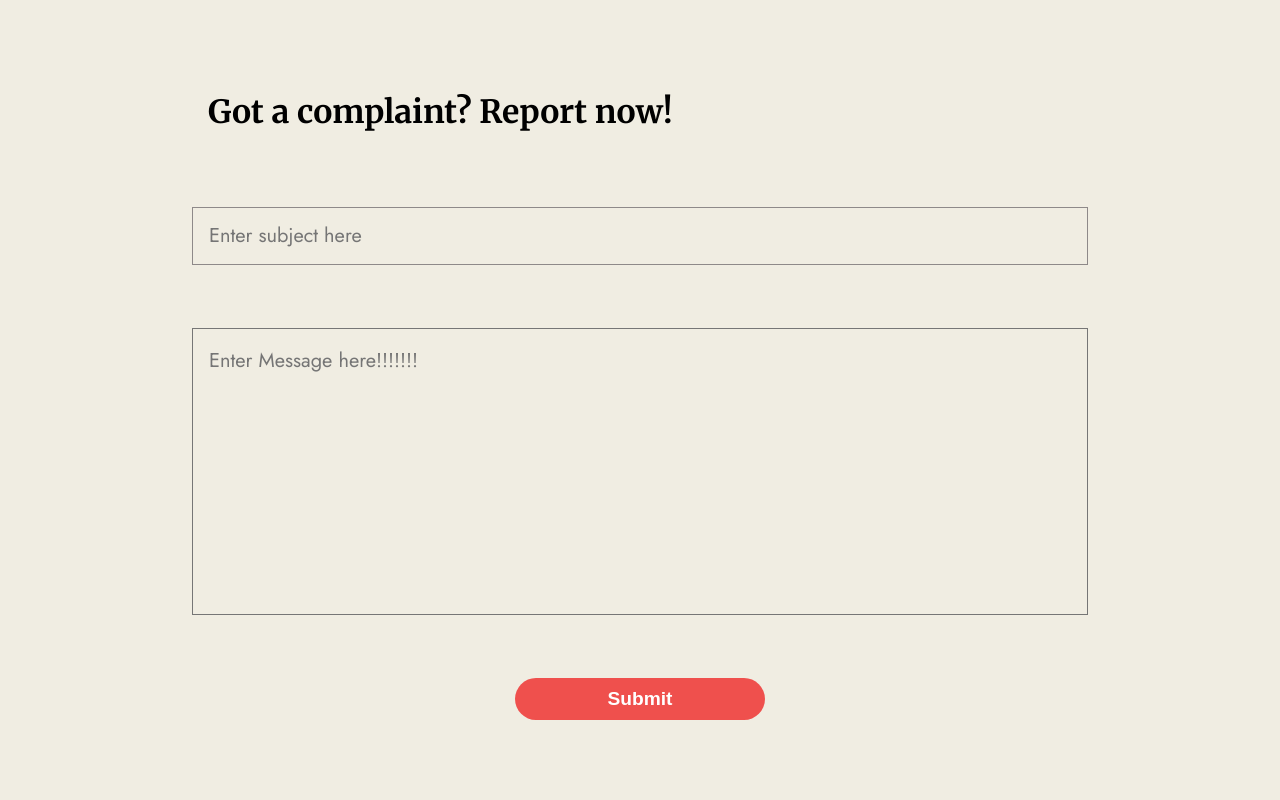
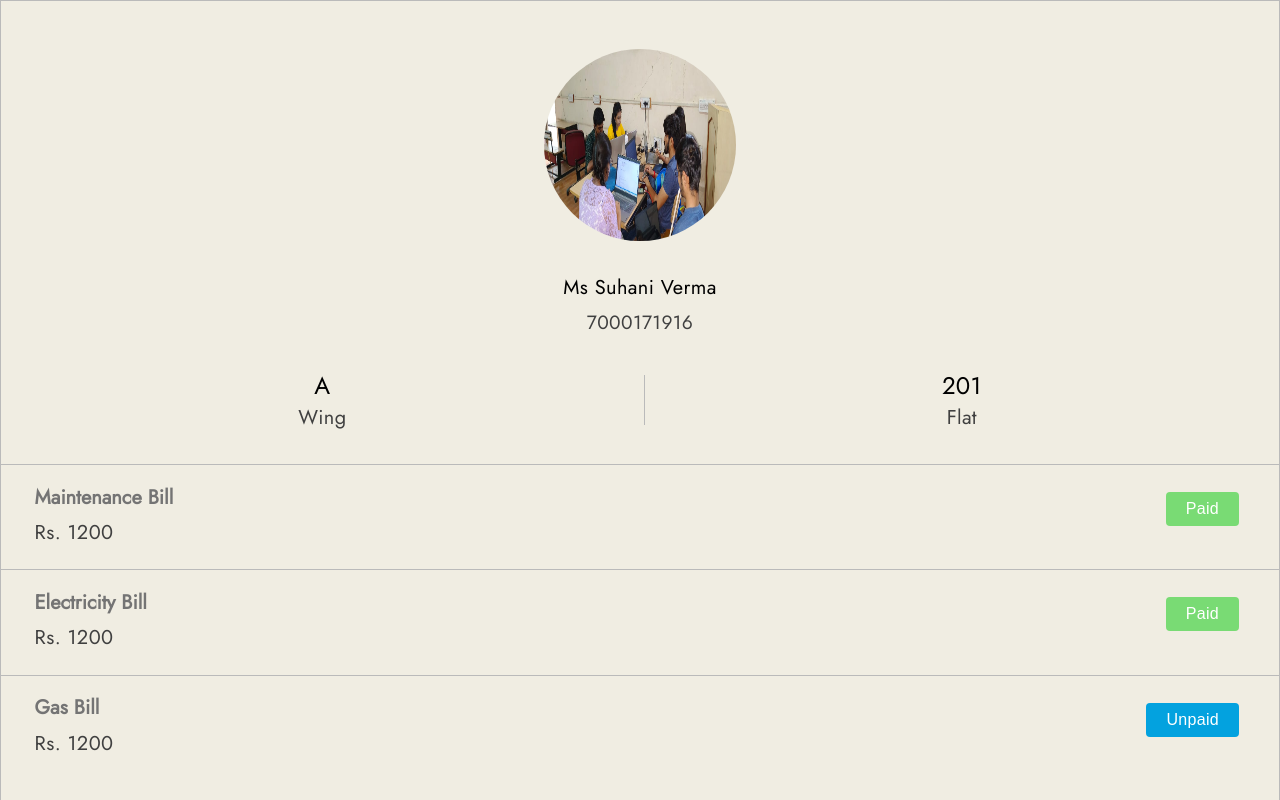
Before and after one commit to techjunkiesdavv/society-client, a React (Create React App) app: page / in a window 1280 px wide. Shown: the top 800 px of the page. Built offline with nearby package versions, Linux system fonts and the light colour scheme.

Commit message:
profile section added

```diff
--- a/package.json
+++ b/package.json
@@ -36,5 +36,8 @@
       "last 1 firefox version",
       "last 1 safari version"
     ]
+  },
+  "devDependencies": {
+    "@svgr/cli": "^6.5.1"
   }
 }
--- a/src/App.js
+++ b/src/App.js
@@ -1,9 +1,10 @@
-import { Complaint } from "./Components";
-
+import { Complaint,Profile } from "./Components";
 function App() {
   return (
     <div>
-      <Complaint />
+      <Profile/>
+      <Complaint/>
+
     </div>
   );
 }
--- /dev/null
+++ b/src/Components/Profile/Profile.js
@@ -0,0 +1,81 @@
+import React from "react";
+import styles from "./Profile.module.scss";
+import profile from "../../assets/sihphto3.jpeg";
+const Profile = () => {
+  const userdetails = {
+    url: profile,
+    name: "Ms Suhani Verma",
+    phone: "7000171916",
+    wing: "A",
+    flat: "201",
+  };
+  const bills = [
+    {
+      billname: "Maintenance Bill",
+      billamount: "1200",
+      status: "paid",
+    },
+    {
+      billname: "Electricity Bill",
+      billamount: "1200",
+      status: "paid",
+    },
+    {
+      billname: "Gas Bill",
+      billamount: "1200",
+      status: "unpaid",
+    },
+  ];
+  const toupper = (str) => {
+    const str2 = str.charAt(0).toUpperCase() + str.slice(1);
+    return str2;
+  };
+  return (
+    <div className={styles.profileContainer}>
+      <div className={styles.userinfo}>
+        <div className={styles.profileimg}>
+          <img src={userdetails.url} alt="profileimage" />
+        </div>
+        <p className={styles.username}>{userdetails.name}</p>
+        <p className={styles.userphone}>{userdetails.phone}</p>
+      </div>
+      <div className={styles.userhome}>
+        <div className={styles.userwing}>
+          <p className={styles.wingname}>{userdetails.wing}</p>
+          <p className={styles.wing}>Wing</p>
+        </div>
+        <div className={styles.line} />
+        <div className={styles.userflat}>
+          <p className={styles.flatname}>{userdetails.flat}</p>
+          <p className={styles.flat}>Flat</p>
+        </div>
+      </div>
+      {bills.map((bill, i) => {
+        return (
+          <div className={styles.billdetails}>
+            <div className={styles.bill}>
+              <p className={styles.billname}>{bill.billname}</p>
+              <p className={styles.billamount}>Rs. {bill.billamount}</p>
+            </div>
+            <div className={styles.status}>
+              <button
+                className={
+                  bill.status === "paid"
+                    ? styles.buttoncolorpaid
+                    : styles.buttoncolorunpaid
+                }
+              >
+                {toupper(bill.status)}
+              </button>
+            </div>
+          </div>
+        );
+      })}
+      <div className={styles.extras}>
+        <button>Funds</button>
+        <button>Gate Entry</button>
+      </div>
+    </div>
+  );
+};
+export default Profile;
--- /dev/null
+++ b/src/Components/Profile/Profile.module.scss
@@ -0,0 +1,166 @@
+.profileContainer {
+  min-height: 100vh;
+  display: flex;
+  justify-content: center;
+  align-items: center;
+  flex-direction: column;
+  background-color: #f0ede2;
+  border: 1px solid #bababa;
+  padding: 3rem 0rem;
+  button:hover{
+    cursor: pointer;
+  }
+  .userinfo {
+    margin: 0rem 6rem;
+    display: flex;
+    flex-direction: column;
+    align-items: center;
+    justify-content: center;
+    text-align: center;
+    .profileimg {
+      img {
+        height: 12rem;
+        width: 12rem;
+        border-radius: 100px;
+      }
+    }
+    .username {
+      margin-top: 1.6rem;
+      // font-family: "Merriweather";
+      // font-style: normal;
+      // font-weight: 400;
+      font-size: 1.25rem;
+      letter-spacing: 0.02em;
+      color: #000000;
+    }
+    .userphone {
+      // font-family: "Jost";
+      // font-style: normal;
+      // font-weight: 400;
+      font-size: 1.2rem;
+      text-align: center;
+      letter-spacing: 0.02em;
+      color: #404040;
+      margin-top: 0.4rem;
+    }
+  }
+  .userhome {
+    display: flex;
+    justify-content: space-evenly;
+    align-items: center;
+    width: 100%;
+    margin: 2rem 0rem;
+    text-align: center;
+    .userwing {
+      display: flex;
+      flex-direction: column;
+      align-items: center;
+      justify-content: center;
+      // font-family: "Jost";
+      // font-style: normal;
+      // font-weight: 400;
+      letter-spacing: 0.02em;
+      .wingname {
+        font-size: 1.5rem;
+        color: #000000;
+      }
+      .wing {
+        font-size: 1.25rem;
+        color: #404040;
+      }
+    }
+    .line{
+
+        height: 50px;
+        width: 1px;
+        background-color: #bababa;
+    }
+    .userflat {
+      display: flex;
+      flex-direction: column;
+      align-items: center;
+      justify-content: center;
+      // font-family: "Jost";
+      // font-style: normal;
+      // font-weight: 400;
+      letter-spacing: 0.02em;
+      .flatname {
+        font-size: 1.5rem;
+        color: #000000;
+      }
+      .flat {
+        font-size: 1.25rem;
+        color: #404040;
+      }
+    }
+  }
+  .billdetails {
+    display: flex;
+    width: 100%;
+    justify-content: space-between;
+    border-top: 1px solid #bababa;
+    padding: 1rem;
+    .bill {
+      padding: 0rem 1rem;
+      font-family: "Jost";
+      font-style: normal;
+      align-self: flex-start;
+      .billname {
+        margin: 0.1rem;
+        font-weight: 700;
+        font-size: 1.25rem;
+        color: #747474;
+      }
+      .billamount {
+        margin: 0.4rem 0.1rem;
+        font-weight: 400;
+        font-size: 1.25rem;
+        letter-spacing: 0.02em;
+        color: #404040;
+      }
+    }
+    .status {
+      margin: 0rem 1.5rem;
+      position: relative;
+      .buttoncolorpaid {
+        background: #79db74;
+      }
+      .buttoncolorunpaid {
+        background: #03a2df;
+      }
+      button {
+        position: relative;
+        top: 15%;
+        border-radius: 4px;
+        border: 0px;
+        padding: 0.5rem 1.25rem;
+        // font-family: "Jost";
+        // font-style: normal;
+        // font-weight: 400;
+        font-size: 1rem;
+        letter-spacing: 0.02em;
+        color: #FFFFFF;
+
+      }
+    }
+  }
+  .extras {
+    margin-top: 4rem;
+    width: 100%;
+    display: flex;
+    align-items: center;
+    justify-content: space-evenly;
+    button {
+      background: #f25d3b;
+      border-radius: 4px;
+      border: 0px;
+      padding: 1rem 2rem;
+      // font-family: "Merriweather";
+      // font-style: normal;
+      // font-weight: 400;
+      font-size: 1.1rem;
+      text-align: center;
+      color: #ffffff;
+    }
+  }
+}
--- a/src/Components/index.js
+++ b/src/Components/index.js
@@ -1,3 +1,3 @@
 import Complaint from "./Complaint/Complaint";
-
-export { Complaint };
+import Profile from "./Profile/Profile"
+export { Complaint, Profile };
--- a/src/assets/index.js
+++ b/src/assets/index.js
@@ -1 +1,5 @@
-//assets
+import profile from "./sihphto3.jpeg";
+const images = {
+  profile,
+};
+export default images;
```
Also changed, not shown: src/assets/sihphto3.jpeg (added), 1 other file (tests, documents, lock files or other folders).
